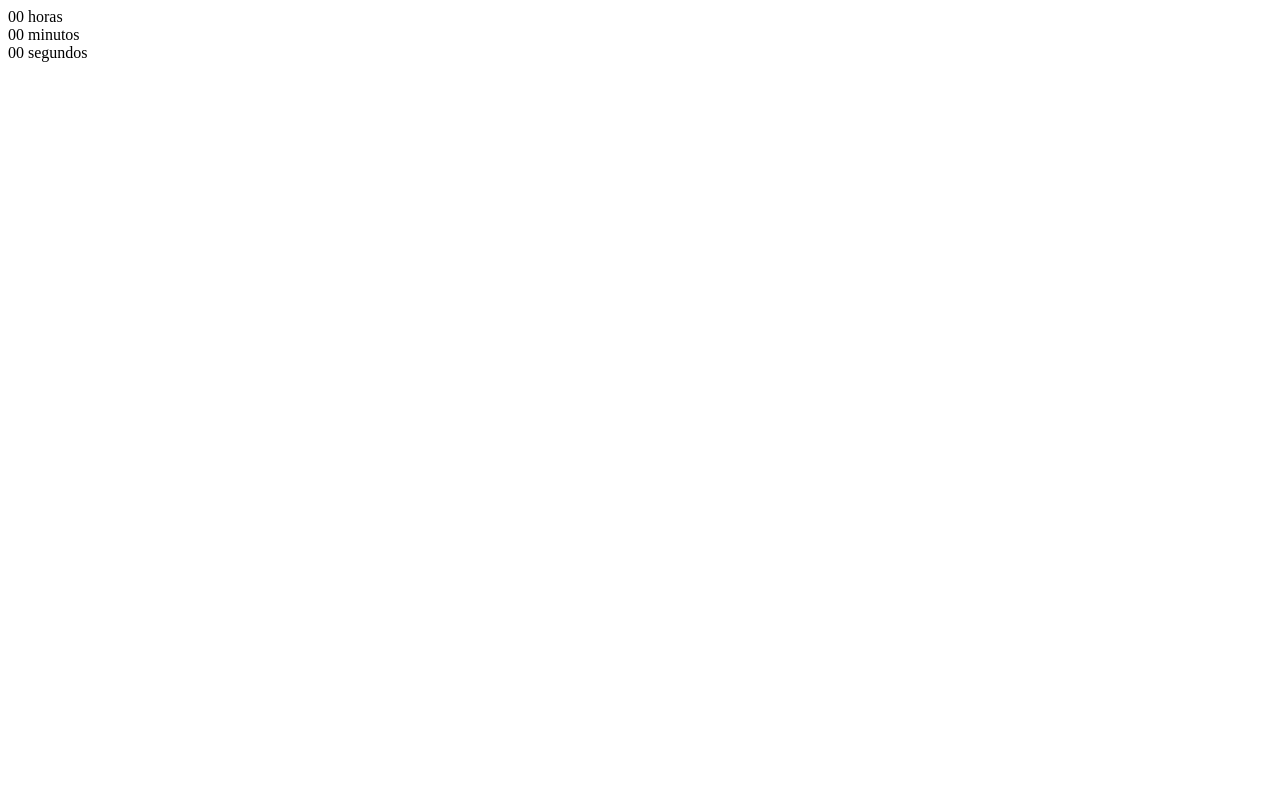
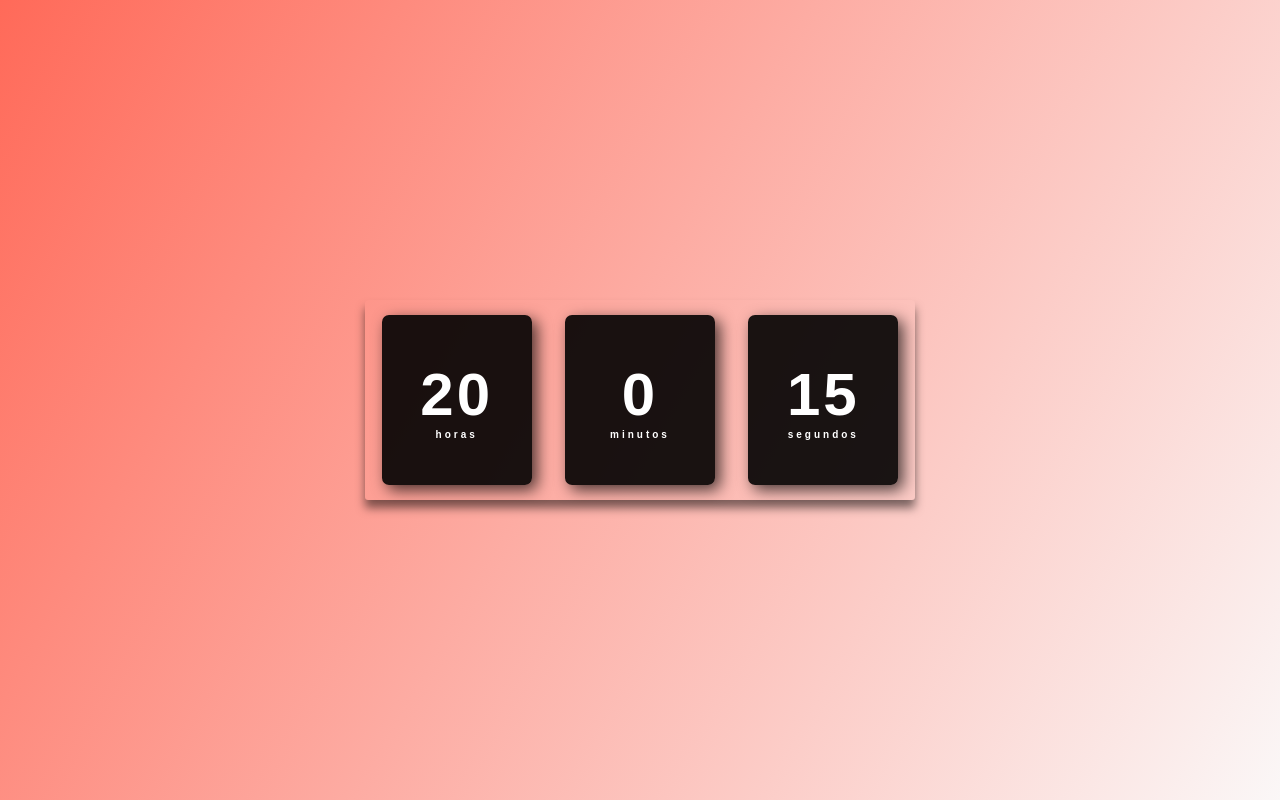
Before and after one commit to raphaelmelos/Rel-gio-Digital, a website: page assets/index.html in a window 1280 px wide. Drawn offline with Linux system fonts and the light colour scheme; files that its build step writes are made by us from their sources; a web font is replaced by a local one.

Commit message:
Atualização

```diff
--- a/assets/index.html
+++ b/assets/index.html
@@ -3,26 +3,30 @@
 <head>
     <meta charset="UTF-8">
     <meta name="viewport" content="width=device-width, initial-scale=1.0">
-    <link rel="stylesheet" href="assets/css/style.css">
-    <title>RELOGIO DIGITAL</title>
+    <title>Relogio Digital</title>
+    <link rel="stylesheet" href="style.css">
+    <link rel="stylesheet" href="assets/script.js">
 </head>
+
 <body>
-    <div class="RELOGIO">
+
+    <div class="relogio">
         <div>
             <span id="horas">00</span>
-            <span id="tempo">horas</span>
+            <span class="tempo">horas</span>
         </div>
 
         <div>
             <span id="minutos">00</span>
-            <span id="tempo">minutos</span>
+            <span class="tempo">minutos</span>
         </div>
 
         <div>
             <span id="segundos">00</span>
-            <span id="tempo">segundos</span>
+            <span class="tempo">segundos</span>
         </div>
     </div>
 
+<script src="script.js"></script>
 </body>
 </html>
--- /dev/null
+++ b/assets/script.js
@@ -0,0 +1,14 @@
+const horas = document.getElementById('horas');
+const minutos = document.getElementById('minutos');
+const segundos = document.getElementById('segundos');
+
+const relogio = setInterval(function time() {
+    let dateToday = new Date();
+    let hr = dateToday.getHours();
+    let min = dateToday.getMinutes();
+    let s = dateToday.getSeconds();
+
+    horas.textContent = hr;
+    minutos.textContent = min;
+    segundos.textContent = s;
+})
--- /dev/null
+++ b/assets/style.css
@@ -0,0 +1,46 @@
+@import url('https://fonts.googleapis.com/css2?family=Croissant+One&family=PT+Serif:ital,wght@0,700;1,400;1,700&family=Skranji:wght@400;700&display=swap');
+
+* {
+    margin: 0;
+    padding: 0;
+    font-family: 'Croissant One', sans-serif;
+}
+body {
+    height: 100vh;
+    background: linear-gradient(120deg, #ff4f3bd8, #f9f4f4ba);
+    display: flex;
+    align-items: center;
+    justify-content: center;
+}
+.relogio {
+    display: flex;
+    align-items: center;
+    justify-content: space-around;
+    height: 200px;
+    width: 550px;
+    background: transparent;
+    border-radius: 3px;
+    box-shadow: 0px 8px 10px rgba(0, 0, 0, .5);
+}
+.relogio div {
+    height: 170px;
+    width: 150px;
+    display: flex;
+    flex-direction: column;
+    align-items: center;
+    justify-content: center;
+    color: #fff;
+    background-color: rgba(0, 0, 0, .9);
+    box-shadow: 5px 5px 15px rgba(0, 0, 0, .7);
+    border-radius : 7px;
+    letter-spacing: 3px;
+
+}
+.relogio span {
+    font-weight: bolder;
+    font-size: 60px;
+}
+.relogio span.tempo {
+    font-size: 10px;
+
+}
--- /dev/null
+++ b/package.json
@@ -0,0 +1,5 @@
+{
+  "dependencies": {
+    "bootstrap": "^5.3.2"
+  }
+}
```
Also changed, not shown: 1 other file.
